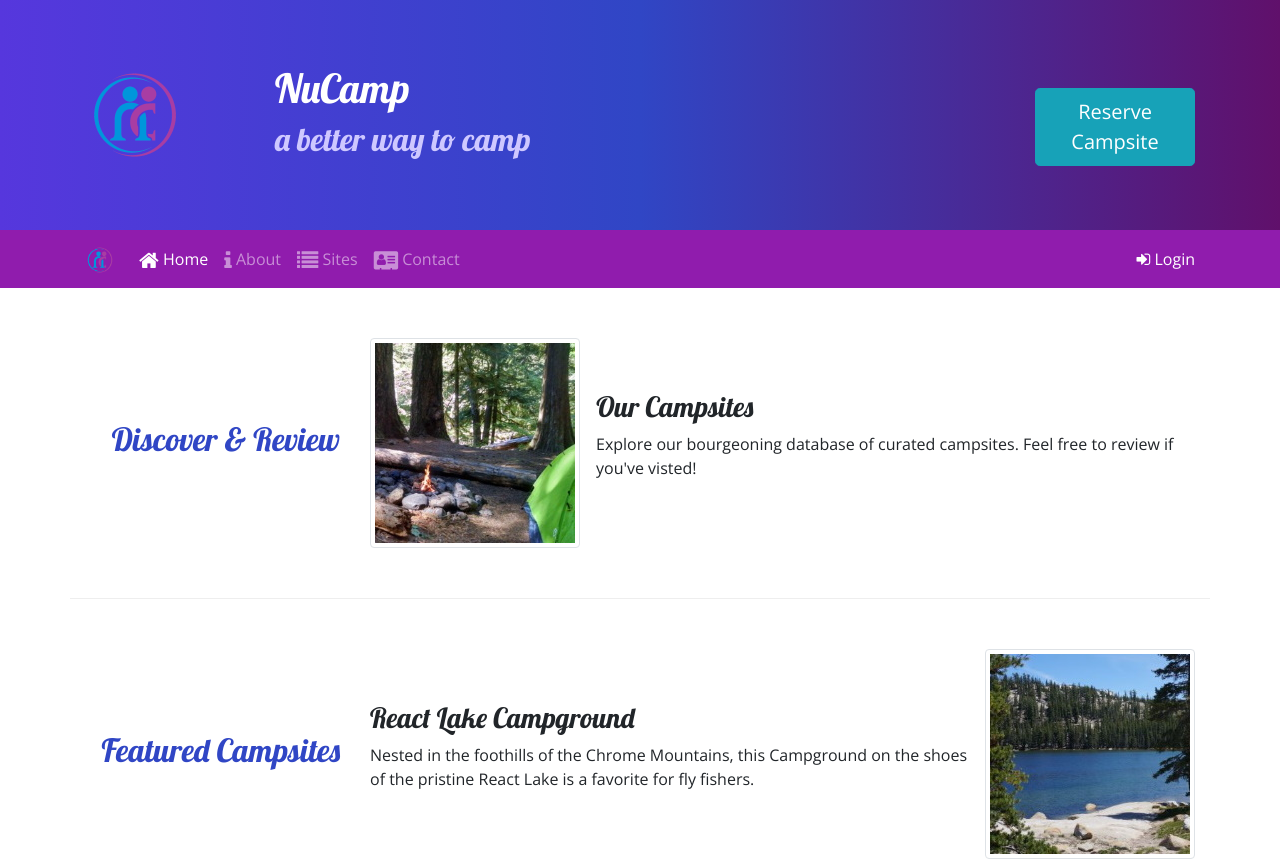
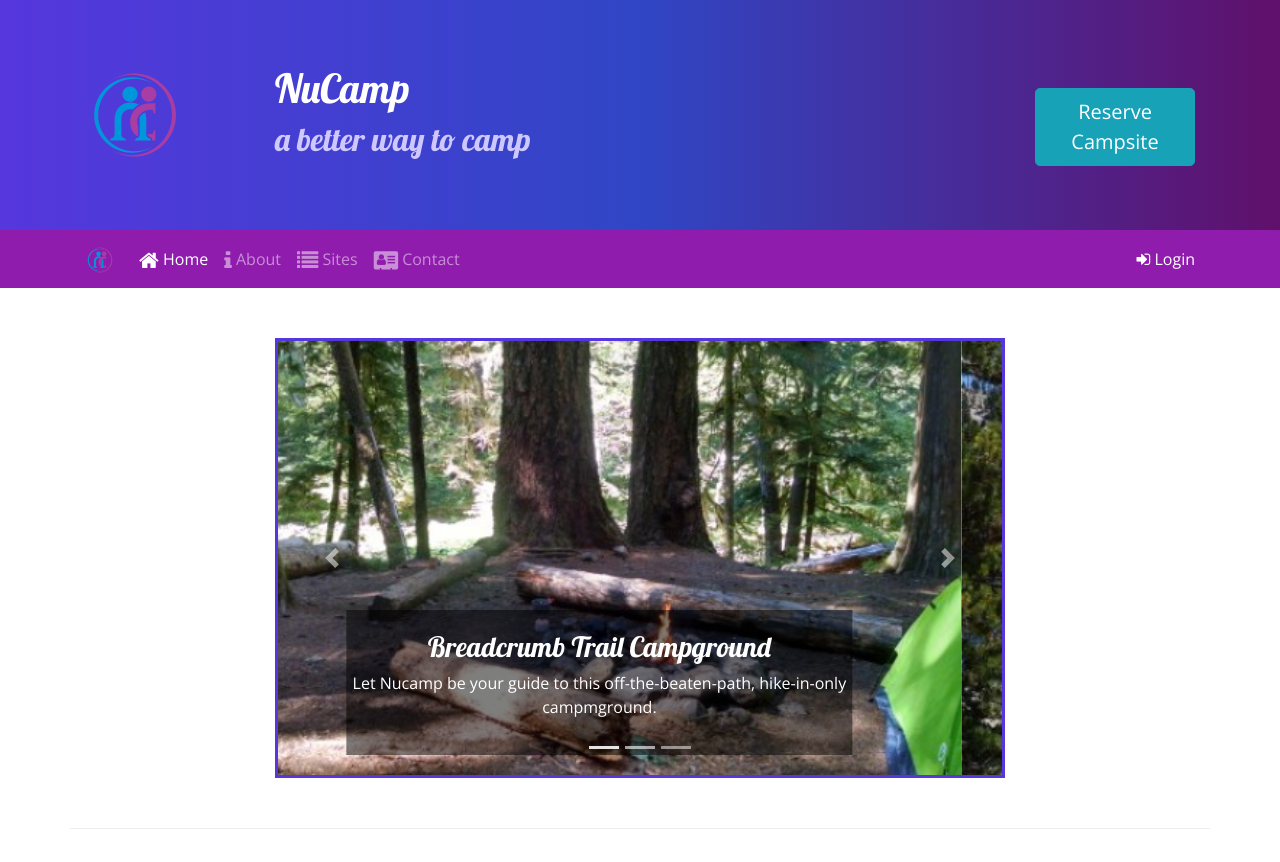
Before and after one commit to clydiscope/bootstrap_playground, a website: page index.html in a window 1280 px wide. Shown: the top 862 px of the page. Drawn offline with nearby package versions, Linux system fonts and the light colour scheme.

Commit message:
adds a carousel

```diff
--- a/css/style.css
+++ b/css/style.css
@@ -37,3 +37,11 @@
 .navbar {
     background-color: #901CAD;
 }
+
+.carousel-caption {
+    background-color: rgba(0, 0, 0, 0.5);
+}
+
+.carousel {
+    border: solid #5637DD
+}
--- a/index.html
+++ b/index.html
@@ -108,6 +108,49 @@
     </div>
 
     <div class="container">
+        <div class="row row-content">
+            <div class="col-md-8 mx-auto">
+                <div id="homeCarousel" class="carousel slide" data-ride="carousel">
+                    <ol class="carousel-indicators">
+                        <li data-target="#homeCarousel" data-slide-to="0" class="active"> </li>
+                        <li data-target="#homeCarousel" data-slide-to="1"> </li>
+                        <li data-target="#homeCarousel" data-slide-to="2"> </li>
+                    </ol>
+                    <div class="carousel-inner">
+                        <div class="carousel-item active">
+                            <img class="d-block w-100" src="img/breadcrumb-trail.jpg" alt="Breadcrumb Trail Campground" />
+                            <div class="carousel-caption">
+                                <h3> Breadcrumb Trail Campground</h3>
+                                <p class="d-none d-sm-block">Let Nucamp be your guide to this off-the-beaten-path, hike-in-only campmground. </p>
+                            </div>
+                        </div>
+                        <div class="carousel-item">
+                            <img class="d-block w-100" src="img/react-lake.jpg" alt="React Lake Campground" />
+                            <div class="carousel-caption">
+                                <h3>React Lake</h3>
+                                <p class="d-none d-sm-block"> Nestled in the foothills of the Chrome Mountains, this campground on the shores of the pristine React Lake is a favorite for fly fishers. </p>
+                            </div>
+                        </div>
+                        <div class="carousel-item">
+                            <img class="d-block w-100" src="img/chrome-river.jpg" alt="Chrome River Campground" />
+                            <div class="carousel-caption">
+                                <h3>Chrome River</h3>
+                                <p class="d-none d-sm-block"> Let Nucamp be your guide to this off beaten path, hike-in-only campground. </p>
+                            </div>
+                        </div>
+                    </div>
+                    <a class="carousel-control-prev" href="#homeCarousel" role="button" data-slide="prev">
+                        <span class="carousel-control-prev-icon"> </span>
+                        <span class="sr-only"> Previous </span>
+                    </a>
+                    <a class="carousel-control-next" href="#homeCarousel" role="button" data-slide="next">
+                        <span class="carousel-control-next-icon"> </span>
+                        <span class="sr-only"> Next </span>
+                    </a>
+                </div>
+            </div>
+        </div>
+
         <div class="row row-content align-items-center">
             <div class="col-sm-4 col-md-3">
                 <h2 class="text-sm-right">Discover & Review</h2>
```
